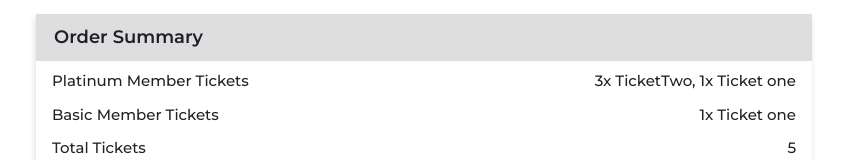
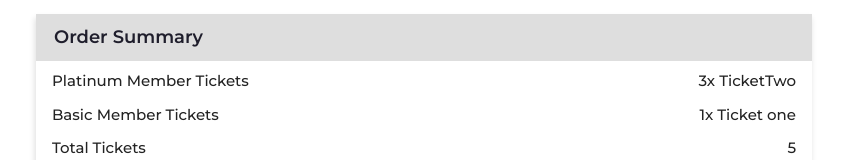
Before and after one commit to somnathbrainium/misocial, a Next.js app: page /previewEvent in a window 1280 px wide. Both pictures are taken after a click on the button "Buy now". Shown: the part 2115-2275 px from the top of the page, without its empty margins (16-863 px from the left). Built offline with nearby package versions, Linux system fonts and the light colour scheme.

Commit message:
eventdetailschanges

```diff
--- a/Components/EventDetails/EventDetailsContents.js
+++ b/Components/EventDetails/EventDetailsContents.js
@@ -280,7 +280,7 @@ const Ordersummerywrapper = () =>
     </header>
     <div className="sum-items">
         <span>Platinum Member Tickets</span>
-        <span>3x TicketTwo, 1x Ticket one</span>
+        <span>3x TicketTwo</span>
     </div>
     <div className="sum-items">
         <span>Basic Member Tickets</span>
```
